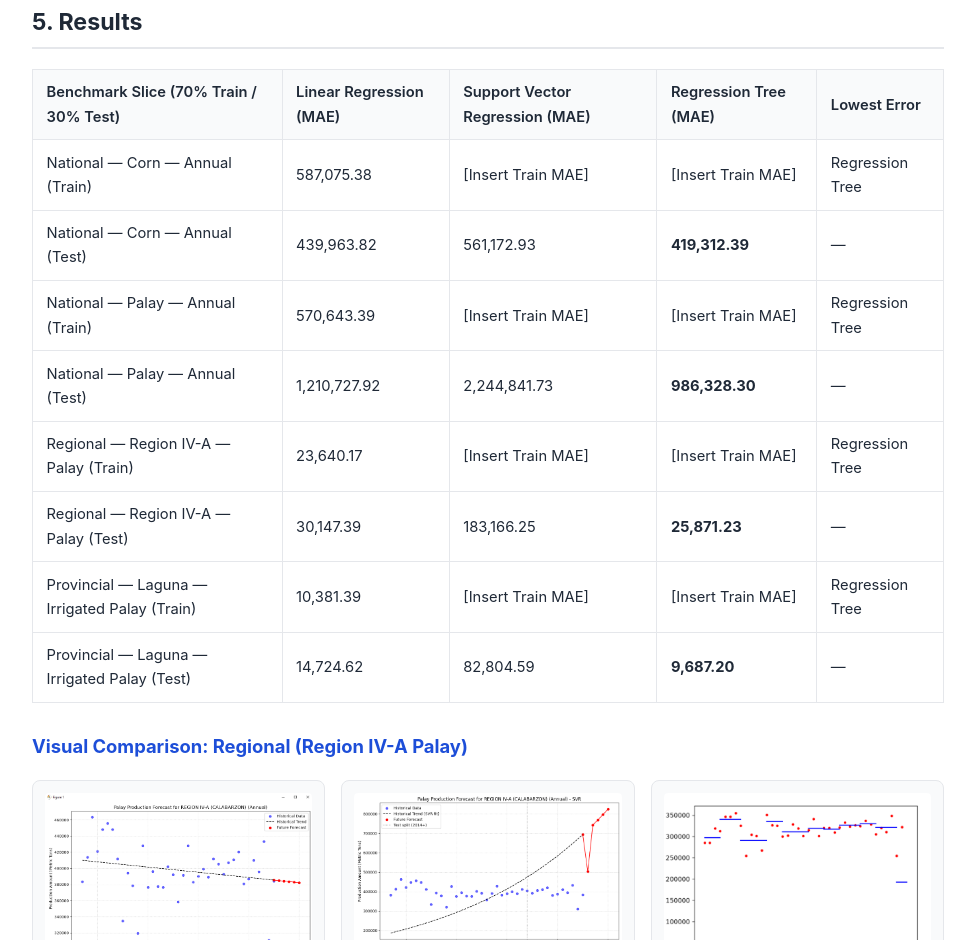
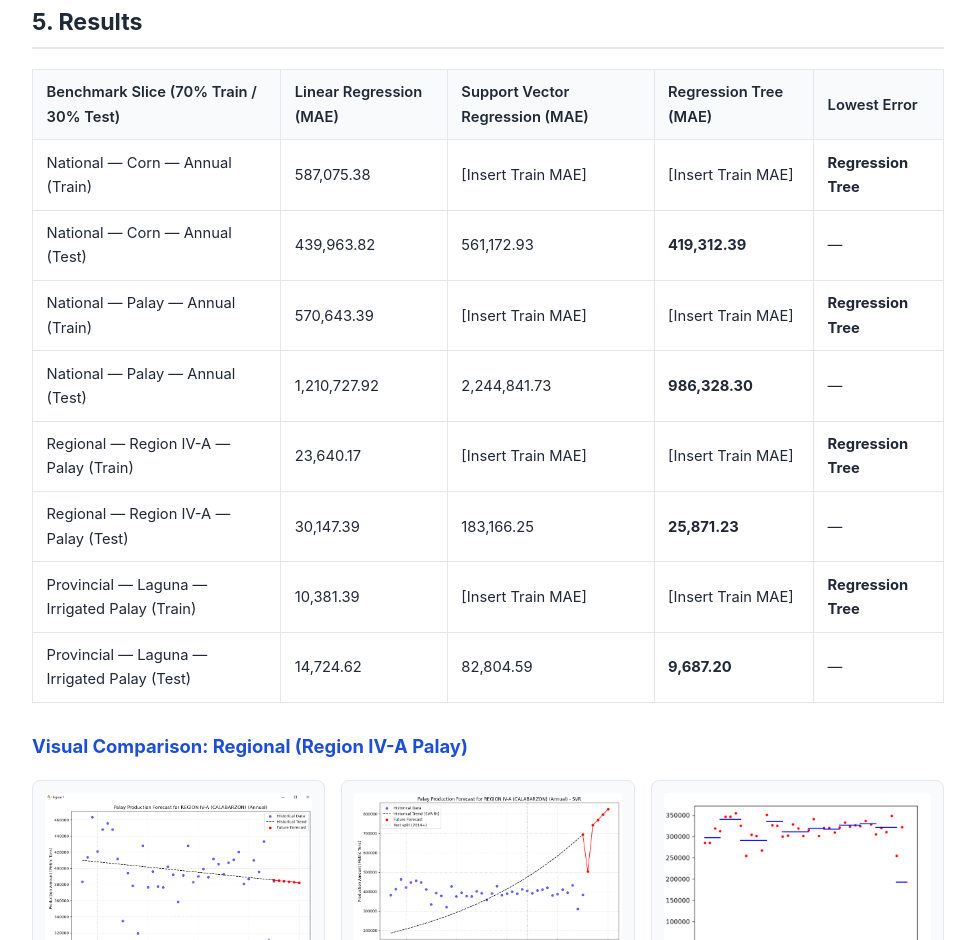
Before and after one commit to mgfortunato-UPLB/CMSC-170-Project--Fortunato-Tuazon-Meru-, a plain HTML site: page index.html in a window 1280 px wide. Shown: the part 3395-4335 px from the top of the page, without its empty margins (152-1127 px from the left). Drawn offline with nearby package versions, Linux system fonts and the light colour scheme.

Commit message:
Added strong to lowest error algo

```diff
--- a/index.html
+++ b/index.html
@@ -260,7 +260,7 @@
             <td>587,075.38</td>
             <td>[Insert Train MAE]</td>
             <td>[Insert Train MAE]</td>
-            <td>Regression Tree</td>
+            <td><strong>Regression Tree</strong></td>
           </tr>
           <tr>
             <td>National — Corn — Annual (Test)</td>
@@ -274,7 +274,7 @@
             <td>570,643.39</td>
             <td>[Insert Train MAE]</td>
             <td>[Insert Train MAE]</td>
-            <td>Regression Tree</td>
+            <td><strong>Regression Tree</strong></td>
           </tr>
           <tr>
             <td>National — Palay — Annual (Test)</td>
@@ -288,7 +288,7 @@
             <td>23,640.17</td>
             <td>[Insert Train MAE]</td>
             <td>[Insert Train MAE]</td>
-            <td>Regression Tree</td>
+            <td><strong>Regression Tree</strong></td>
           </tr>
           <tr>
             <td>Regional — Region IV-A — Palay (Test)</td>
@@ -302,7 +302,7 @@
             <td>10,381.39</td>
             <td>[Insert Train MAE]</td>
             <td>[Insert Train MAE]</td>
-            <td>Regression Tree</td>
+            <td><strong>Regression Tree</strong></td>
           </tr>
           <tr>
             <td>Provincial — Laguna — Irrigated Palay (Test)</td>
```
